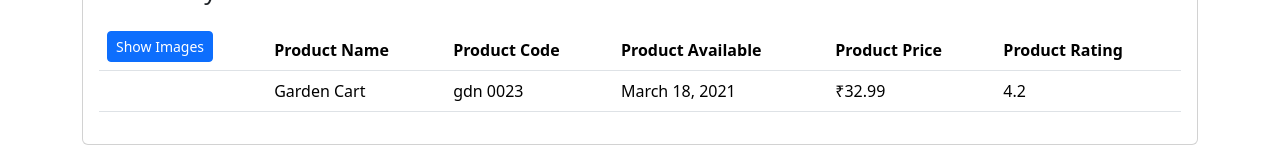
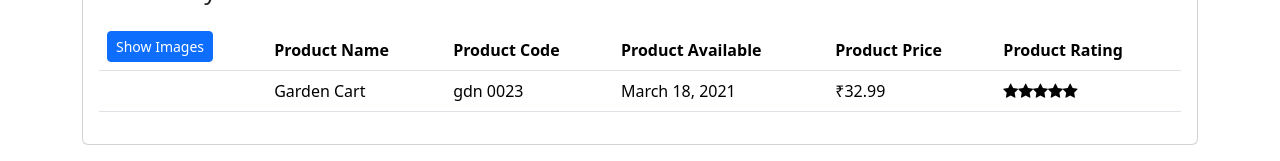
Before and after one commit to Kashyap2424/Angular-Deborah-Kurata-Pluralsight-Course, an Angular app: page / in a window 1280 px wide. Shown: the part 173-334 px from the top of the page. Built offline with nearby package versions, Linux system fonts and the light colour scheme.

Commit message:
Learn how to do nest a component

```diff
--- a/src/app/Products/Products-List.component.html
+++ b/src/app/Products/Products-List.component.html
@@ -51,7 +51,7 @@
               </td>
               <td>{{ product.releaseDate }}</td>
               <td>{{ product.price | currency: "INR":"symbol":"1.2-2" }}</td>
-              <td>{{ product.starRating }}</td>
+              <td><pm-star></pm-star></td>
             </tr>
           </tbody>
         </table>
--- a/src/app/shared/star.component.ts
+++ b/src/app/shared/star.component.ts
@@ -7,9 +7,9 @@ import { Component, OnChanges } from "@angular/core";
 })
 export class StarComponent implements OnChanges {
   rating: number = 4;
-  cropWdith: number = 75;
+  cropWidth: number = 75;
 
   ngOnChanges(): void {
-    this.cropWdith = (this.rating * 75) / 5;
+    this.cropWidth = (this.rating * 75) / 5;
   }
 }
```
Also changed, not shown: src/app/app.module.ts (+7 -1 lines).
